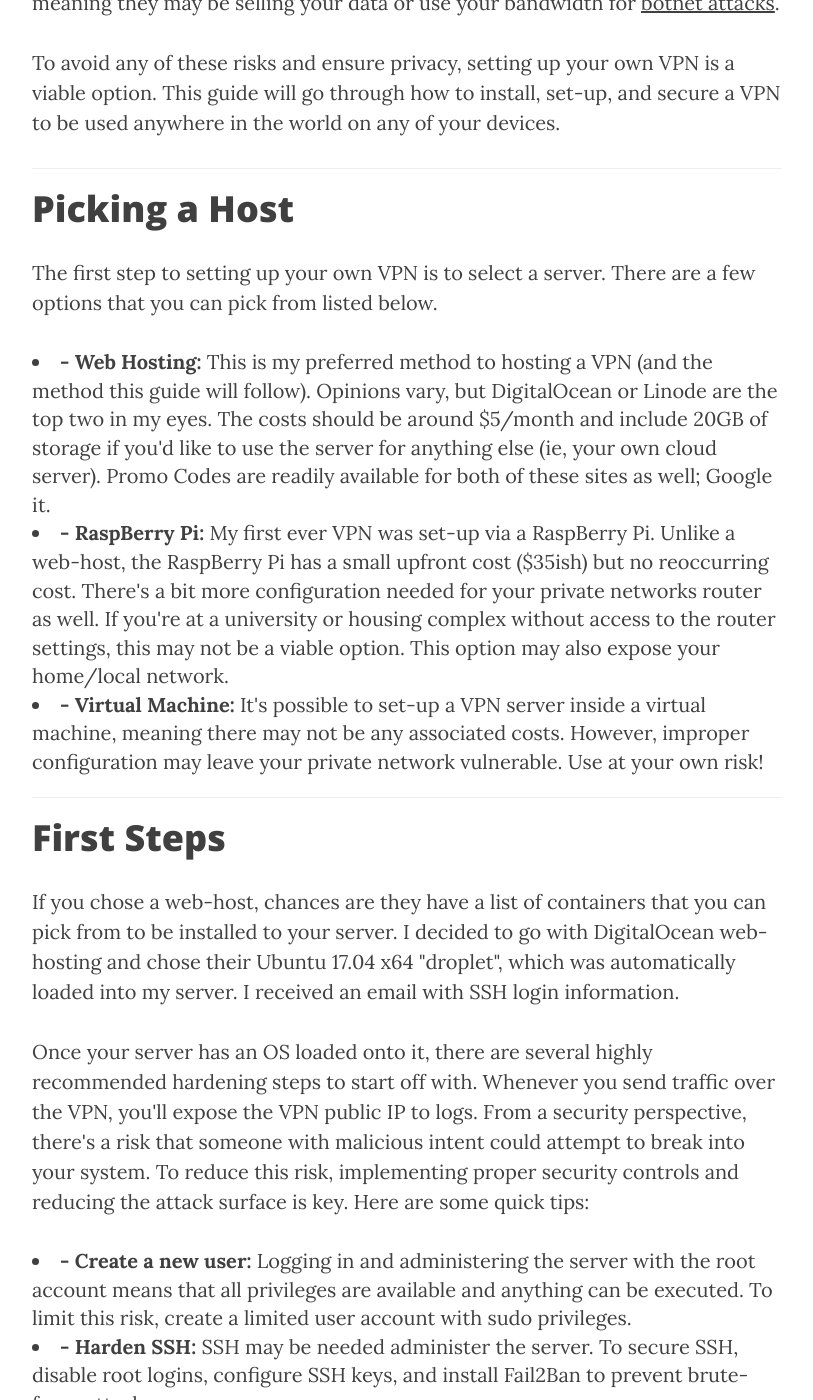
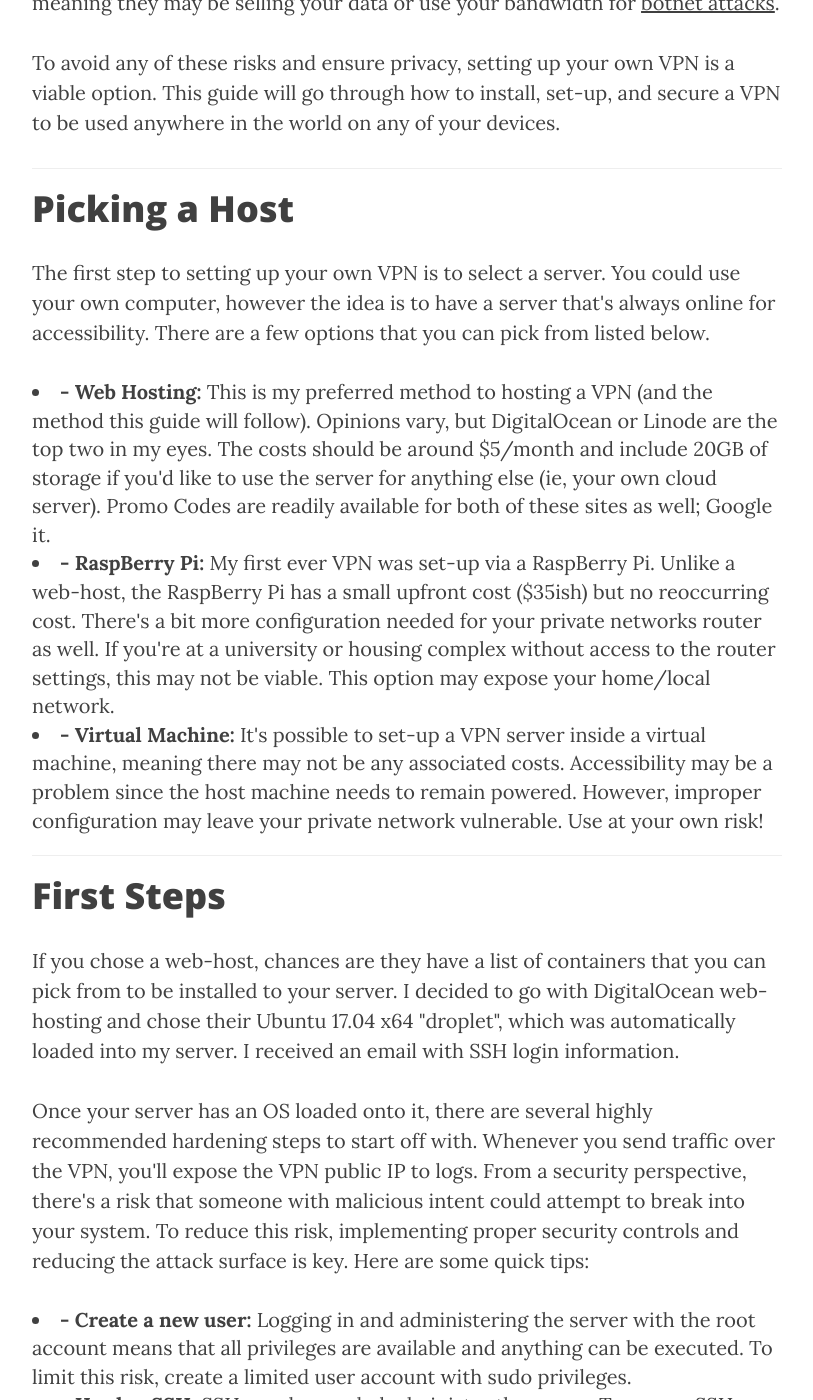
Before and after one commit to RomSec/RomSec.github.io, a Jekyll site: the page built from _posts/2017-07-26-VPN.markdown, in a window 1280 px wide and 1400 px high, scrolled down 718 px. Shown: the whole window, without its empty margins (233-1046 px from the left). Built offline with Jekyll 4.4.1, drawn with Linux system fonts in a browser that asks for light colours; nearby versions of some CDN libraries; some of the changed text lies outside the part shown.

Commit message:
Update 2017-07-26-VPN.markdown

```diff
--- a/_posts/2017-07-26-VPN.markdown
+++ b/_posts/2017-07-26-VPN.markdown
@@ -14,11 +14,11 @@ header-img: "img/VPN/header2.jpg"
 
 <h1>Picking a Host</h1>
 
-<p>The first step to setting up your own VPN is to select a server. There are a few options that you can pick from listed below.</p>
+<p>The first step to setting up your own VPN is to select a server. You could use your own computer, however the idea is to have a server that's always online for accessibility.  There are a few options that you can pick from listed below.</p>
 
 <li><b>- Web Hosting:</b> This is my preferred method to hosting a VPN (and the method this guide will follow). Opinions vary, but DigitalOcean or Linode are the top two in my eyes. The costs should be around $5/month and include 20GB of storage if you'd like to use the server for anything else (ie, your own cloud server). Promo Codes are readily available for both of these sites as well; Google it.</li>
-<li><b>- RaspBerry Pi:</b> My first ever VPN was set-up via a RaspBerry Pi. Unlike a web-host, the RaspBerry Pi has a small upfront cost ($35ish) but no reoccurring cost. There's a bit more configuration needed for your private networks router as well. If you're at a university or housing complex without access to the router settings, this may not be a viable option. This option may also expose your home/local network.</li>
-<li><b>- Virtual Machine:</b> It's possible to set-up a VPN server inside a virtual machine, meaning there may not be any associated costs. However, improper configuration may leave your private network vulnerable. Use at your own risk!</li>
+<li><b>- RaspBerry Pi:</b> My first ever VPN was set-up via a RaspBerry Pi. Unlike a web-host, the RaspBerry Pi has a small upfront cost ($35ish) but no reoccurring cost. There's a bit more configuration needed for your private networks router as well. If you're at a university or housing complex without access to the router settings, this may not be viable. This option may expose your home/local network.</li>
+<li><b>- Virtual Machine:</b> It's possible to set-up a VPN server inside a virtual machine, meaning there may not be any associated costs. Accessibility may be a problem since the host machine needs to remain powered. However, improper configuration may leave your private network vulnerable. Use at your own risk!</li>
 <hr>
 
 <h1>First Steps</h1>
```
Also changed, not shown: other parts of _posts/2017-07-26-VPN.markdown (+2 -2 lines).
